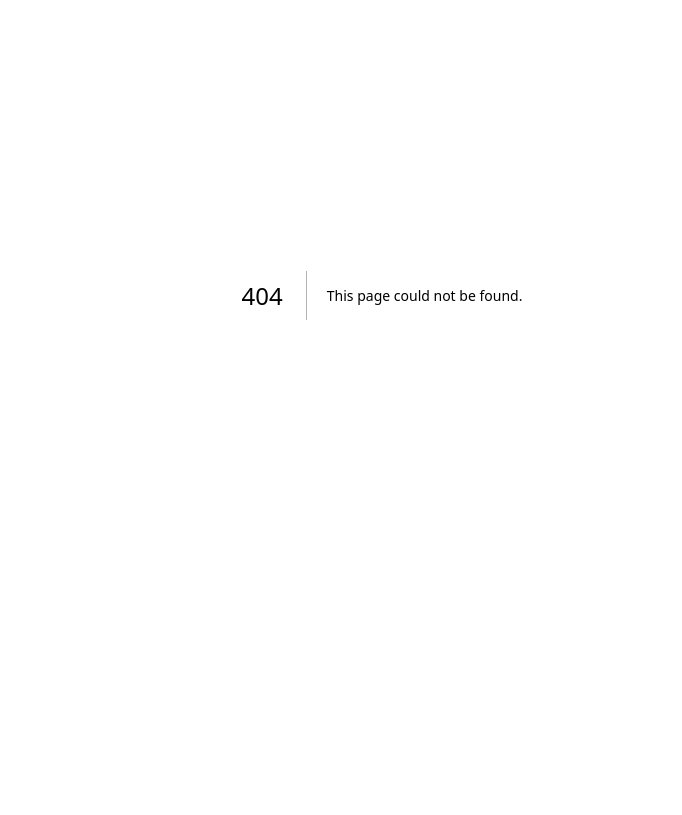
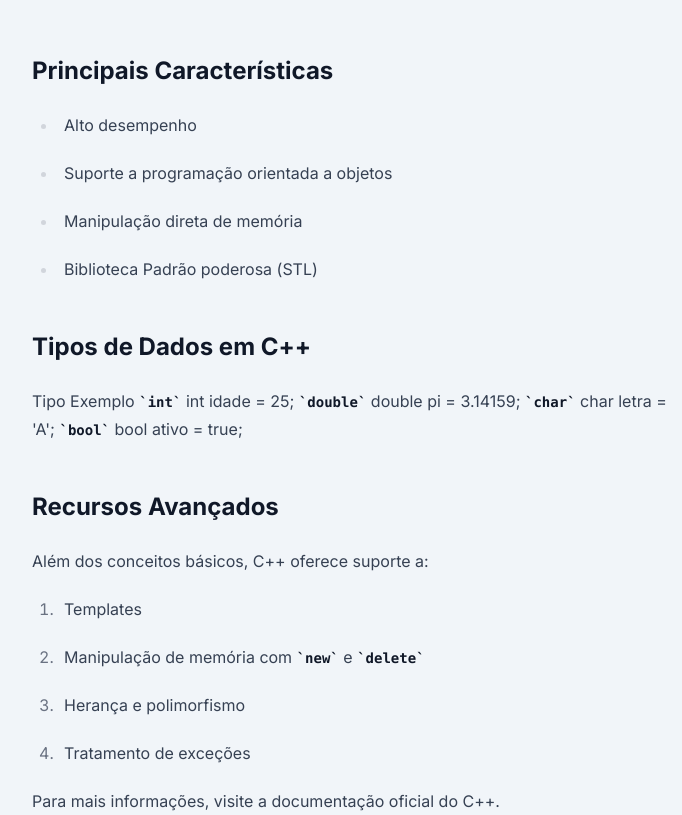
Before and after one commit to H-4-K-V/type, a Next.js app: page /editor in a window 1280 px wide. Before the commit this address had no page. Shown: the part 105-920 px from the top of the page, without its empty margins (258-940 px from the left). Before the commit the page ends 800 px from the top, so only its background shows below. Built offline with nearby package versions, Linux system fonts and the light colour scheme.

Commit message:
feat: editor layout, tiptap

```diff
--- /dev/null
+++ b/src/app/editor/page.tsx
@@ -0,0 +1,9 @@
+import { Editor } from '@/components/Editor';
+
+export default function page() {
+  return (
+    <div className="max-w-[700px] mx-auto mt-40">
+      <Editor />
+    </div>
+  );
+}
--- a/src/app/globals.css
+++ b/src/app/globals.css
@@ -1 +1,10 @@
 @import 'tailwindcss';
+@plugin "@tailwindcss/typography";
+
+/*TIP TAP*/
+@layer utilities {
+  .is-editor-empty:first-child::before {
+    content: attr(data-placeholder);
+    @apply float-left h-0 pointer-events-none text-slate-400;
+  }
+}
--- a/src/app/layout.tsx
+++ b/src/app/layout.tsx
@@ -5,6 +5,7 @@ import './globals.css';
 const font = Inter({
   variable: '--font-inter',
   subsets: ['latin'],
+  display: 'swap',
 });
 
 export const metadata: Metadata = {
--- a/src/app/page.tsx
+++ b/src/app/page.tsx
@@ -23,7 +23,6 @@ export default function Home() {
         </a>
       </header>
 
-      {/* Section ocupa o espaço restante, mas mantém mt-36 */}
       <section className="relative flex flex-col mt-36 flex-grow">
         <h1 className="flex items-center justify-center text-5xl font-semibold text-zinc-800">
           Type.
--- /dev/null
+++ b/src/components/Editor.tsx
@@ -0,0 +1,47 @@
+'use client';
+
+import { useEditor, EditorContent, BubbleMenu } from '@tiptap/react';
+import { content } from '@/constants/content';
+
+import StarterKit from '@tiptap/starter-kit';
+import Placeholder from '@tiptap/extension-placeholder';
+import { Heading1 } from 'lucide-react';
+
+export function Editor() {
+  const editor = useEditor({
+    extensions: [
+      StarterKit,
+      Placeholder.configure({
+        placeholder: 'type...',
+        emptyNodeClass: 'is-editor-empty',
+      }),
+    ],
+    editorProps: {
+      attributes: {
+        class: 'outline-none prose',
+      },
+    },
+    immediatelyRender: false,
+    content: content,
+  });
+
+  return (
+    <div>
+      {editor && (
+        <BubbleMenu editor={editor} tippyOptions={{ duration: 100 }}>
+          <div className="bubble-menu">
+            <button
+              onClick={() =>
+                editor.chain().focus().toggleHeading({ level: 1 }).run()
+              }
+              className={editor.isActive('font-bold') ? 'is-active' : ''}
+            >
+              Bold
+            </button>
+          </div>
+        </BubbleMenu>
+      )}
+      <EditorContent editor={editor} />
+    </div>
+  );
+}
--- /dev/null
+++ b/src/constants/content.ts
@@ -0,0 +1,52 @@
+export const content = `
+    <section>
+        <h2>Principais Características</h2>
+        <ul>
+            <li>Alto desempenho</li>
+            <li>Suporte a programação orientada a objetos</li>
+            <li>Manipulação direta de memória</li>
+            <li>Biblioteca Padrão poderosa (STL)</li>
+        </ul>
+    </section>
+
+    <section>
+        <h2>Tipos de Dados em C++</h2>
+        <table>
+            <tr>
+                <th>Tipo</th>
+                <th>Exemplo</th>
+            </tr>
+            <tr>
+                <td><code>int</code></td>
+                <td>int idade = 25;</td>
+            </tr>
+            <tr>
+                <td><code>double</code></td>
+                <td>double pi = 3.14159;</td>
+            </tr>
+            <tr>
+                <td><code>char</code></td>
+                <td>char letra = 'A';</td>
+            </tr>
+            <tr>
+                <td><code>bool</code></td>
+                <td>bool ativo = true;</td>
+            </tr>
+        </table>
+    </section>
+
+    <section>
+        <h2>Recursos Avançados</h2>
+        <p>Além dos conceitos básicos, C++ oferece suporte a:</p>
+        <ol>
+            <li>Templates</li>
+            <li>Manipulação de memória com <code>new</code> e <code>delete</code></li>
+            <li>Herança e polimorfismo</li>
+            <li>Tratamento de exceções</li>
+        </ol>
+    </section>
+
+    <footer>
+        <p>Para mais informações, visite a <a href="https://cplusplus.com/" target="_blank">documentação oficial do C++</a>.</p>
+    </footer>
+`;
```
Also changed, not shown: package.json (+10 -4 lines), 1 other file (tests, documents, lock files or other folders).
